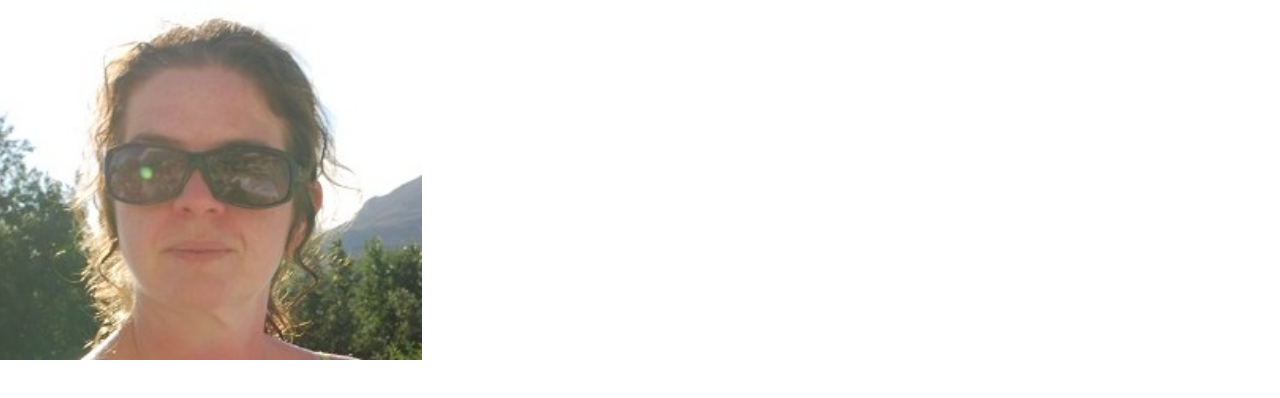
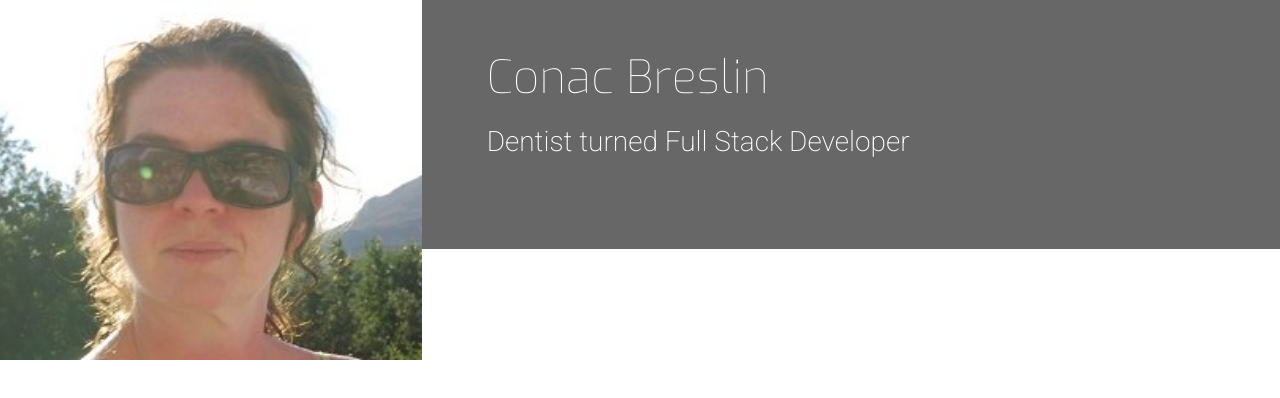
Before and after one commit to ConacBreslin/UCD-Resume, a plain HTML site: page index.html in a window 1280 px wide. Drawn offline with nearby package versions, Linux system fonts and the light colour scheme.

Commit message:
add name and title

```diff
--- a/assets/css/style.css
+++ b/assets/css/style.css
@@ -1,8 +1,21 @@
 
 @import url('https://fonts.googleapis.com/css?family=Roboto:100,200,300,400,500,600,700|Exo:100,200,300,400,500,600,700');
 
+
+/*--------------------------------------------Colors*/
+
+.bg-color-name-title {
+    background-color: #676767;
+}
+
+/*--------------------------------------------Heading*/
+
 header {
     margin: 0;
+}
+
+.heading {
+    margin-left: 50px;
 }
 
 .logo {
@@ -15,3 +28,20 @@ header {
     -moz-transition: all .5s ease-in-out;
     -webkit-transition: all .5s ease-in-out;
 }
+
+.name {
+    font-family: "Exo", sans-serif;
+    font-weight: 100;
+    font-size: 46px;
+    margin-top: 50px;
+    color: #fff;
+}
+
+.title {
+    font-family: "Roboto", sans-serif;
+    font-weight: 200;
+    font-size: 28px;
+    margin-top: 20px;
+    margin-bottom: 90px;
+    color: #fff;
+}
--- a/index.html
+++ b/index.html
@@ -17,8 +17,12 @@
 
             </a>
             <div class="col-md-8">
+                <div class="row bg-color-name-title">
+                    <div class="col heading">
+                        <h1 class="name">Conac Breslin</h1>
+                        <h2 class="title">Dentist turned Full Stack Developer</h2>
+                    </div>
 
-            </div>
         </div>
     <section>
 
```
